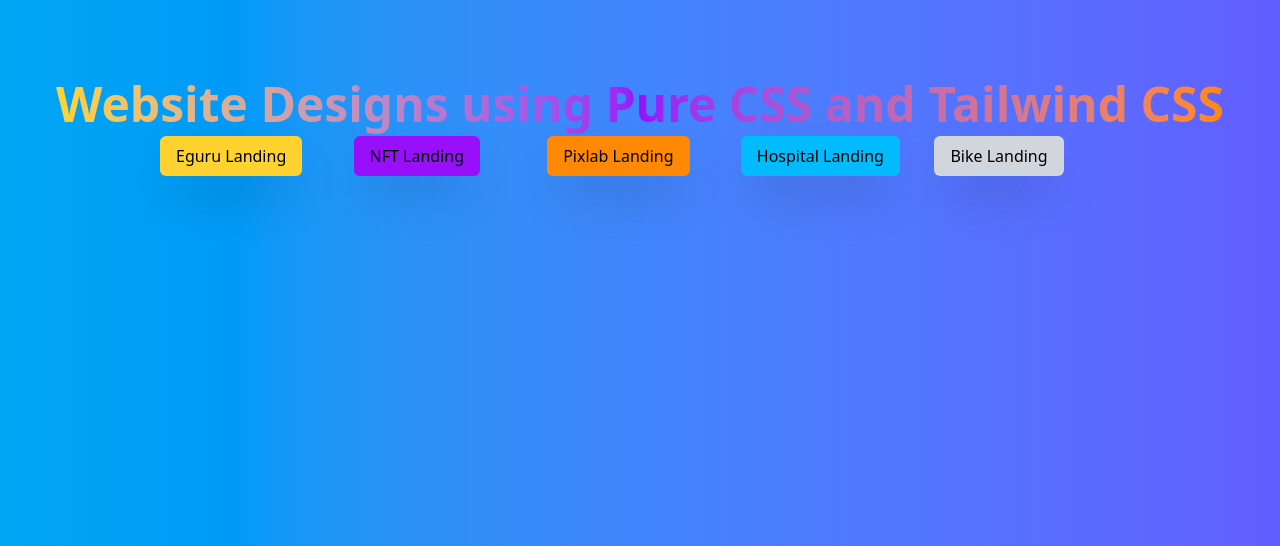
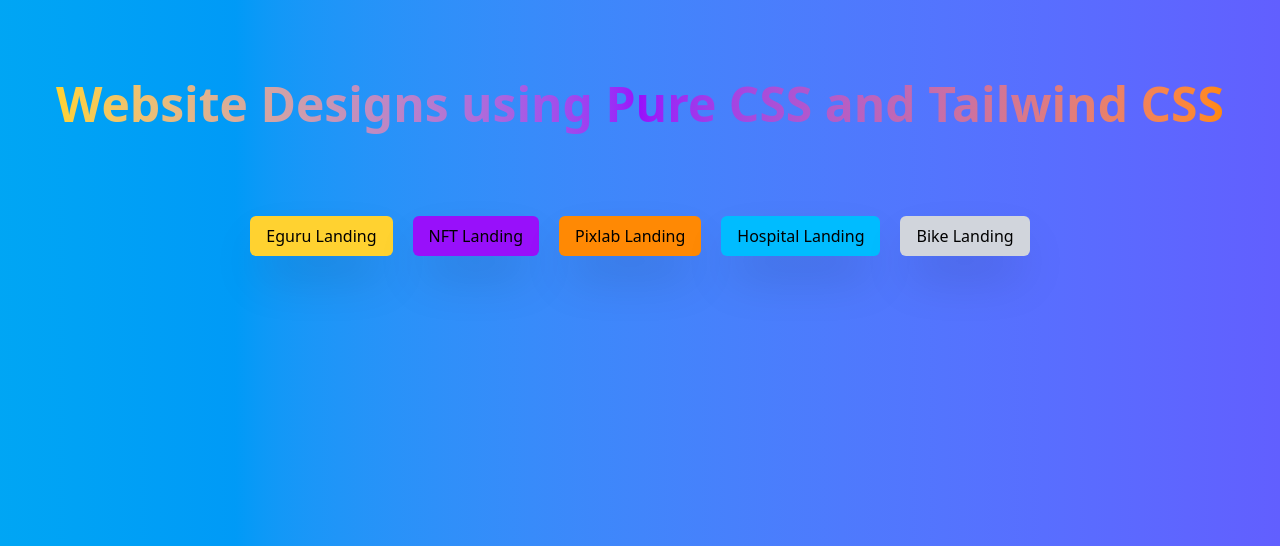
Before and after one commit to Rahulbirdhaiya/Website_designs, a website: page index.html in a window 1280 px wide. Shown: the top 546 px of the page. Drawn offline with Linux system fonts and the light colour scheme.

Commit message:
layout change

```diff
--- a/index.html
+++ b/index.html
@@ -6,23 +6,24 @@
     <title>Website Designs</title>
     <link rel="stylesheet" href="./output.css">
 </head>
-<body class="bg-linear-to-r from-sky-500 to-indigo-500 text-white h-auto ">
-    <main>
-        <div class="container flex flex-col justify-center items-center w-auto">
-            <h1 class="md:text-5xl sm:text-2xl text-center font-sans font-semibold mx-6 mt-20 pb-2 bg-gradient-to-r from-amber-300 via-purple-600 to-orange-400 text-transparent bg-clip-text">
+<body class="bg-linear-to-r from-sky-500 to-indigo-500 text-white h-auto">
+    <main class="flex flex-col items-center justify-between">
+        <div class="container flex flex-col justify-start items-center w-auto mt-20">
+            <h1 class="md:text-5xl sm:text-2xl text-center font-sans font-semibold mx-6 pb-2 bg-gradient-to-r from-amber-300 via-purple-600 to-orange-400 text-transparent bg-clip-text">
                 Website Designs using Pure CSS and Tailwind CSS
             </h1>
-
-            <div class="flex flex-col items-center md:grid md:grid-rows-5 md:grid-cols-5 md:justify-items-center gap-2 md:gap-8 sm:mt-10 md:mt-60 w-screen px-4 md:px-40">
-            <!-- 1 Pure Css-->
+        </div>
+        <div class="flex flex-col justify-center items-center w-auto">
+            <div class="flex flex-wrap justify-center items-center gap-5 mt-20 w-screen px-4 md:px-40">
+                <!-- 1 Pure Css-->
                 <a href="./src/01-E-guru/01-e-guru.html"><button class="shadow-2xl hover:shadow-md transition-all border-0 px-4 py-2 rounded-md focus:outline focus:outline-black focus:text-black focus:bg-amber-500 bg-amber-300 hover:not-focus:bg-amber-400 hover:text-white text-black">Eguru Landing</button></a>
-            <!-- 2 Tailwind Css-->
+                <!-- 2 Tailwind Css-->
                 <a href="./src/04-NFT-landing/04-NFT-Landing.html"><button class="shadow-2xl hover:shadow-md transition-all border-0 px-4 py-2 rounded-md focus:outline focus:outline-black focus:text-black focus:bg-purple-800 bg-purple-600 hover:not-focus:bg-purple-700 hover:text-white text-black">NFT Landing</button></a>
-            <!-- 3 Tailwind Css-->
+                <!-- 3 Tailwind Css-->
                 <a href="./src/05-pixlab/05-pixlab.html"><button class="shadow-2xl hover:shadow-md transition-all border-0 px-4 py-2 rounded-md focus:outline focus:outline-black focus:text-black focus:bg-orange-600 bg-orange-400 hover:not-focus:bg-orange-500 hover:text-white text-black">Pixlab Landing</button></a>
-            <!-- 4 Pure Css-->
+                <!-- 4 Pure Css-->
                 <a href="./src/02-hospital-landing/02-hospital-landing.html"><button class="shadow-2xl hover:shadow-md transition-all border-0 px-4 py-2 rounded-md focus:outline focus:outline-black focus:text-black focus:bg-sky-700 bg-sky-400 hover:not-focus:bg-sky-500 hover:text-white text-black">Hospital Landing</button></a>
-            <!-- 5 Tailwind Css-->
+                <!-- 5 Tailwind Css-->
                 <a href="./src/03-bike-landing/03-Bike-landing.html"><button class="shadow-2xl hover:shadow-md transition-all border-0 px-4 py-2 rounded-md focus:outline focus:outline-black focus:text-black focus:bg-gray-500 bg-gray-300 hover:not-focus:bg-gray-400 hover:text-white text-black">Bike Landing</button></a>
             </div>
         </div>
@@ -31,11 +32,11 @@
         <section class="px-2 sm:px-10 md:px-20 lg:px-40 py-10">
             <nav class="flex justify-between items-end border-b-[#d4d4d4] border-b pb-8">
                 <img class="hidden md:inline-block w-12" src="css-3.svg" alt="Logo">
-                <img class="w-24 sm:w-20" src="tailwind-css-1.svg" alt="Logo">
+                <img class="md:w-24 w-20" src="tailwind-css-1.svg" alt="Logo">
                 <div class="text-indigo-900 sm:text-sm md:text-lg text-center font-semibold">
                     <p>©2025. All rights reserved.</p>
                 </div>
-                <div class="flex gap-10 text-indigo-900 text-lg font-semibold hover:text-[#d4d4d4] transition-transform hover:skew-6">
+                <div class="flex gap-10 text-indigo-900 md:text-lg font-semibold hover:text-[#d4d4d4] transition-transform hover:skew-6">
                     <a href="https://rahulbirdhaiya.netlify.app/">Portfolio</a>
                 </div>
             </nav>
```
